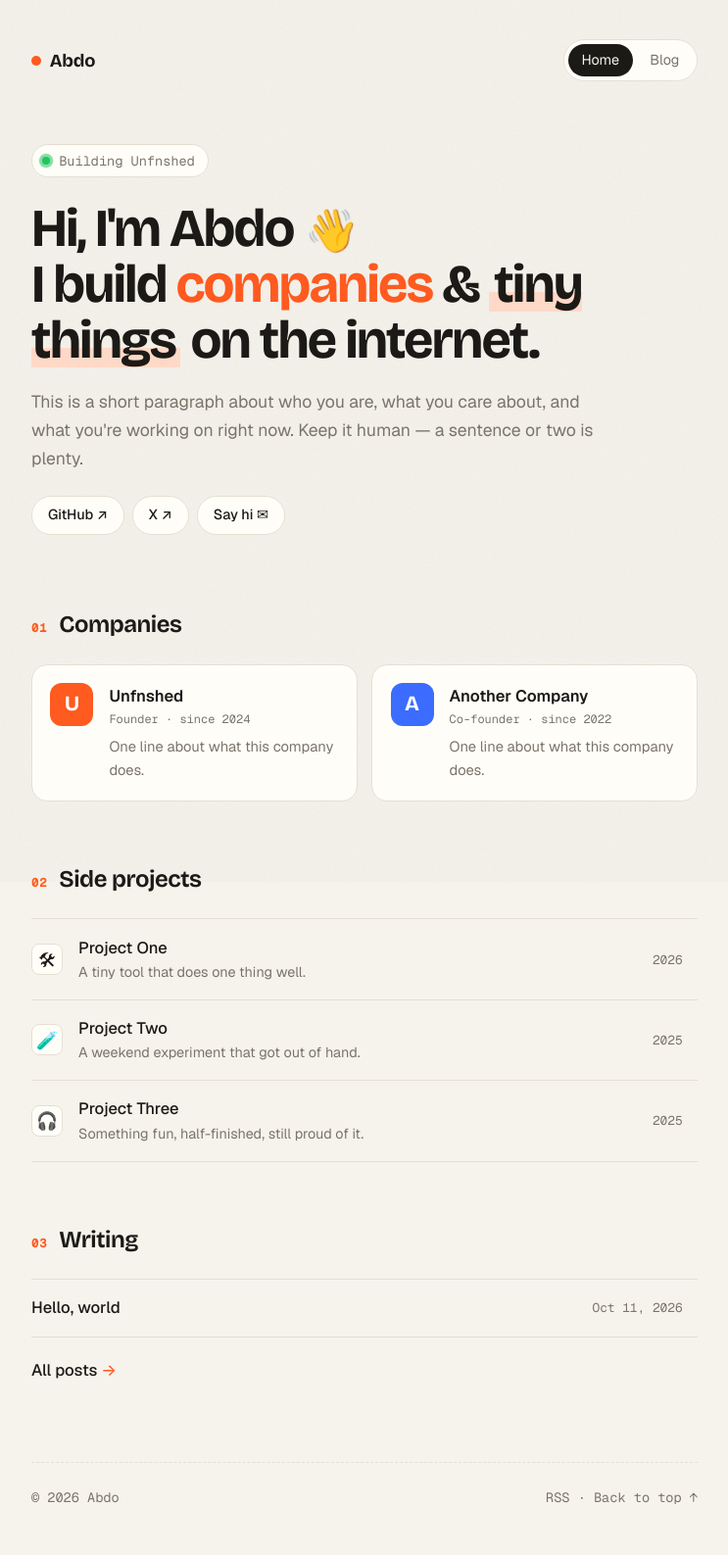
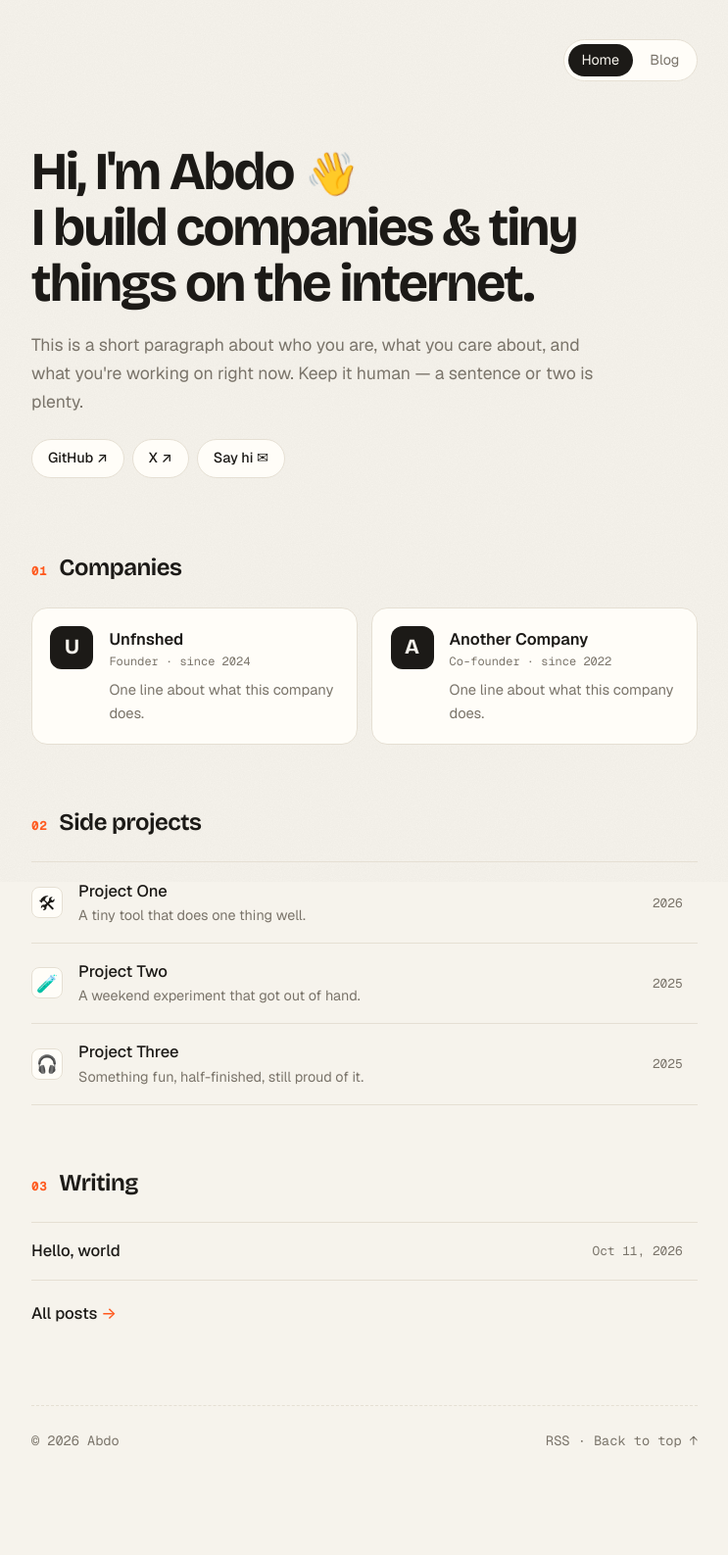
Before and after one commit to UNFNSHED/abdelibrahim.org, a Jekyll site: the page built from index.html, in a window 1280 px wide. Shown: the whole page at 98% size, without its empty margins (268-1011 px from the left). Built offline with Jekyll 4.4.1, drawn with Linux system fonts in a browser that asks for light colours; after the commit the page ends 1529 px from its top, so only the background shows below that.

Commit message:
Tone down colour; drop status pill and header name
Co-Authored-By: Claude Opus 5.5 <noreply@anthropic.com>

```diff
--- a/_config.yml
+++ b/_config.yml
@@ -1,7 +1,5 @@
 title: Abdo
 description: Founder, builder, occasional writer.
-# Shown as the little "currently" status on the home page. Leave blank to hide.
-now: Building Unfnshed
 permalink: /blog/:year/:month/:day/:title/
 markdown: kramdown
 plugins:
--- a/_data/companies.yml
+++ b/_data/companies.yml
@@ -1,13 +1,11 @@
-# Your companies. `color` tints the little monogram badge (any CSS color).
+# Your companies. Edit freely.
 - name: Unfnshed
   url: https://unfnshed.com
   role: Founder
   since: 2024
-  color: "#ff5a1f"
   description: One line about what this company does.
 - name: Another Company
   url: https://example.com
   role: Co-founder
   since: 2022
-  color: "#3b6cff"
   description: One line about what this company does.
--- a/_layouts/default.html
+++ b/_layouts/default.html
@@ -14,7 +14,6 @@
 </head>
 <body>
   <header class="site-header">
-    <a class="site-title" href="{{ '/' | relative_url }}"><span class="dot"></span>{{ site.title }}</a>
     <nav>
       <a href="{{ '/' | relative_url }}"{% if page.url == '/' %} aria-current="page"{% endif %}>Home</a>
       <a href="{{ '/blog/' | relative_url }}"{% if page.url contains '/blog/' %} aria-current="page"{% endif %}>Blog</a>
--- a/assets/style.css
+++ b/assets/style.css
@@ -37,16 +37,13 @@ body::before {
 
 a { color: inherit; text-decoration: none; }
 p a, .prose a {
-  background: linear-gradient(var(--accent), var(--accent)) 0 100% / 100% 1.5px no-repeat;
+  background: linear-gradient(var(--fg), var(--fg)) 0 100% / 100% 1.5px no-repeat;
   transition: background-size .25s ease, color .25s ease;
 }
-p a:hover, .prose a:hover { background-size: 100% 100%; color: #fff; }
+p a:hover, .prose a:hover { background-size: 100% 100%; color: var(--bg); }
 
 /* header */
-.site-header { display: flex; justify-content: space-between; align-items: center; margin-bottom: 4rem; }
-.site-title { display: inline-flex; align-items: center; gap: .55rem; font-family: var(--display); font-size: 1.15rem; font-weight: 700; letter-spacing: -.01em; }
-.site-title .dot { width: 10px; height: 10px; border-radius: 50%; background: var(--accent); transition: transform .4s cubic-bezier(.5,2,.5,1); }
-.site-title:hover .dot { transform: scale(1.6); }
+.site-header { display: flex; justify-content: flex-end; align-items: center; margin-bottom: 4rem; }
 .site-header nav { display: flex; gap: .25rem; background: var(--surface); border: 1px solid var(--rule); padding: .25rem; border-radius: 999px; }
 .site-header nav a { padding: .3rem .85rem; border-radius: 999px; font-size: .9rem; color: var(--muted); transition: color .2s, background .2s; }
 .site-header nav a:hover { color: var(--fg); }
@@ -54,14 +51,8 @@ p a:hover, .prose a:hover { background-size: 100% 100%; color: #fff; }
 
 /* hero */
 .hero { margin-bottom: 4.5rem; }
-.now { font-family: var(--mono); display: inline-flex; align-items: center; gap: .55rem; margin: 0 0 1.5rem; padding: .3rem .8rem .3rem .65rem; font-size: .85rem; color: var(--muted); background: var(--surface); border: 1px solid var(--rule); border-radius: 999px; }
-.pulse { position: relative; width: 8px; height: 8px; border-radius: 50%; background: #22c55e; }
-.pulse::after { content: ""; position: absolute; inset: 0; border-radius: 50%; background: #22c55e; animation: ping 2s ease-out infinite; }
-@keyframes ping { to { transform: scale(2.8); opacity: 0; } }
 
 .display { font-family: var(--display); font-weight: 700; font-size: clamp(2.2rem, 6.2vw, 3.4rem); line-height: 1.04; letter-spacing: -.035em; margin: 0 0 1.25rem; }
-.display em { font-style: normal; color: var(--accent); }
-.mark { background: linear-gradient(transparent 62%, var(--accent-soft) 62%, var(--accent-soft) 92%, transparent 92%); padding: 0 .1em; }
 .wave { display: inline-block; font-size: .8em; transform-origin: 70% 70%; animation: wave 2.4s ease-in-out 1s 2; }
 .wave:hover { animation: wave 1.2s ease-in-out; }
 @keyframes wave { 0%,60%,100% { transform: rotate(0) } 10%,30% { transform: rotate(14deg) } 20% { transform: rotate(-8deg) } 40% { transform: rotate(-4deg) } 50% { transform: rotate(10deg) } }
@@ -79,9 +70,9 @@ section { margin-bottom: 3.75rem; }
 /* company cards */
 .cards { display: grid; grid-template-columns: repeat(auto-fill, minmax(280px, 1fr)); gap: .9rem; }
 .card { display: flex; gap: 1rem; padding: 1.15rem; background: var(--surface); border: 1px solid var(--rule); border-radius: 16px; transition: transform .25s ease, box-shadow .25s ease, border-color .25s; }
-.card:hover { transform: translateY(-3px) rotate(-.4deg); border-color: var(--c); box-shadow: 0 10px 30px -12px color-mix(in srgb, var(--c) 45%, transparent); }
-.badge { flex: none; display: grid; place-items: center; width: 44px; height: 44px; border-radius: 12px; background: var(--c); color: #fff; font-family: var(--display); font-weight: 700; font-size: 1.35rem; line-height: 1; transition: transform .3s cubic-bezier(.5,2,.5,1); }
-.card:hover .badge { transform: rotate(-8deg) scale(1.06); }
+.card:hover { transform: translateY(-2px); border-color: var(--muted); box-shadow: 0 10px 28px -14px rgba(0,0,0,.25); }
+.badge { flex: none; display: grid; place-items: center; width: 44px; height: 44px; border-radius: 12px; background: var(--fg); color: var(--bg); font-family: var(--display); font-weight: 700; font-size: 1.35rem; line-height: 1; transition: transform .3s cubic-bezier(.5,2,.5,1); }
+.card:hover .badge { transform: rotate(-6deg); }
 .card-body { display: flex; flex-direction: column; min-width: 0; }
 .card-name { font-weight: 600; }
 .card-meta { font-family: var(--mono); font-size: .75rem; color: var(--muted); margin-bottom: .35rem; }
--- a/index.html
+++ b/index.html
@@ -3,8 +3,7 @@ layout: default
 ---
 
 <section class="hero reveal">
-  {% if site.now %}<p class="now"><span class="pulse"></span>{{ site.now }}</p>{% endif %}
-  <h1 class="display">Hi, I'm Abdo <span class="wave">👋</span><br>I build <em>companies</em> &amp; <span class="mark">tiny things</span> on the internet.</h1>
+  <h1 class="display">Hi, I'm Abdo <span class="wave">👋</span><br>I build companies &amp; tiny things on the internet.</h1>
   <p class="lede">This is a short paragraph about who you are, what you care about, and what you're working on right now. Keep it human — a sentence or two is plenty.</p>
   <p class="links">
     <a class="pill" href="https://github.com/UNFNSHED">GitHub ↗</a>
@@ -17,7 +16,7 @@ layout: default
   <h2 class="section-title"><span>01</span> Companies</h2>
   <div class="cards">
   {% for c in site.data.companies %}
-    <a class="card" href="{{ c.url }}" style="--c: {{ c.color | default: 'var(--accent)' }}">
+    <a class="card" href="{{ c.url }}">
       <span class="badge">{{ c.name | slice: 0 }}</span>
       <span class="card-body">
         <span class="card-name">{{ c.name }} <span class="arrow">↗</span></span>
```
